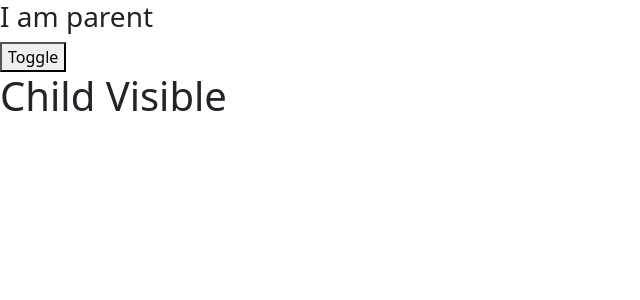
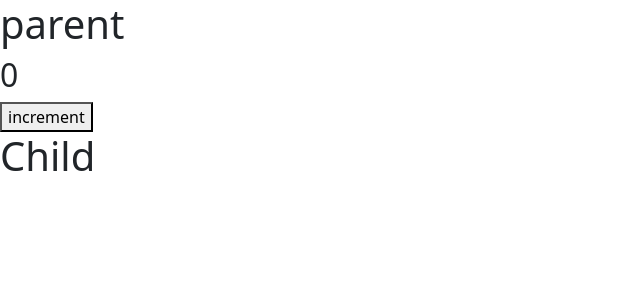
Before and after one commit to Hasruth/react-feb-21, a React (Create React App) app: page / in a window 1280 px wide. Shown: the top 300 px of the page, without its empty margins (0-640 px from the left). Built offline with nearby package versions, Linux system fonts and the light colour scheme.

Commit message:
about pure componnts

```diff
--- a/src/App.js
+++ b/src/App.js
@@ -10,12 +10,13 @@ import UserData from './axios/users';
 import MountingPhase from './lifeCycle/mountingPhase';
 import UpdatingPhase from './lifeCycle/updatingPhase';
 import Parent from './lifeCycle/unmountingPhase';
+import ParentEle from './pureComponents/parentEle';
 
 
 function App() {
   return (
 
-<Parent/>
+<ParentEle/>
 
   );
 }
--- /dev/null
+++ b/src/pureComponents/parentEle.js
@@ -0,0 +1,49 @@
+import { Component, PureComponent } from "react";
+
+
+
+
+
+class ParentEle extends Component {
+
+    constructor() {
+        super()
+        this.state = {
+            counter: 0
+        }
+    }
+
+
+    increment = () => {
+        this.setState({
+            counter: this.state.counter + 1
+        })
+    }
+
+
+    render() {
+        console.log("Parent rendering")
+        return (
+            <>
+
+                <h1>parent</h1>
+                <h2>{this.state.counter}</h2>
+                <button onClick={this.increment}>increment</button>
+                <ChildEle />
+            </>
+        )
+    }
+}
+
+export default ParentEle
+
+class ChildEle extends PureComponent {
+    render() {
+        console.log("Child rendering")
+        return (
+            <>
+                <h1>  Child </h1>
+            </>
+        )
+    }
+}
```
Also changed, not shown: src/pureComponents/index.js (added).
